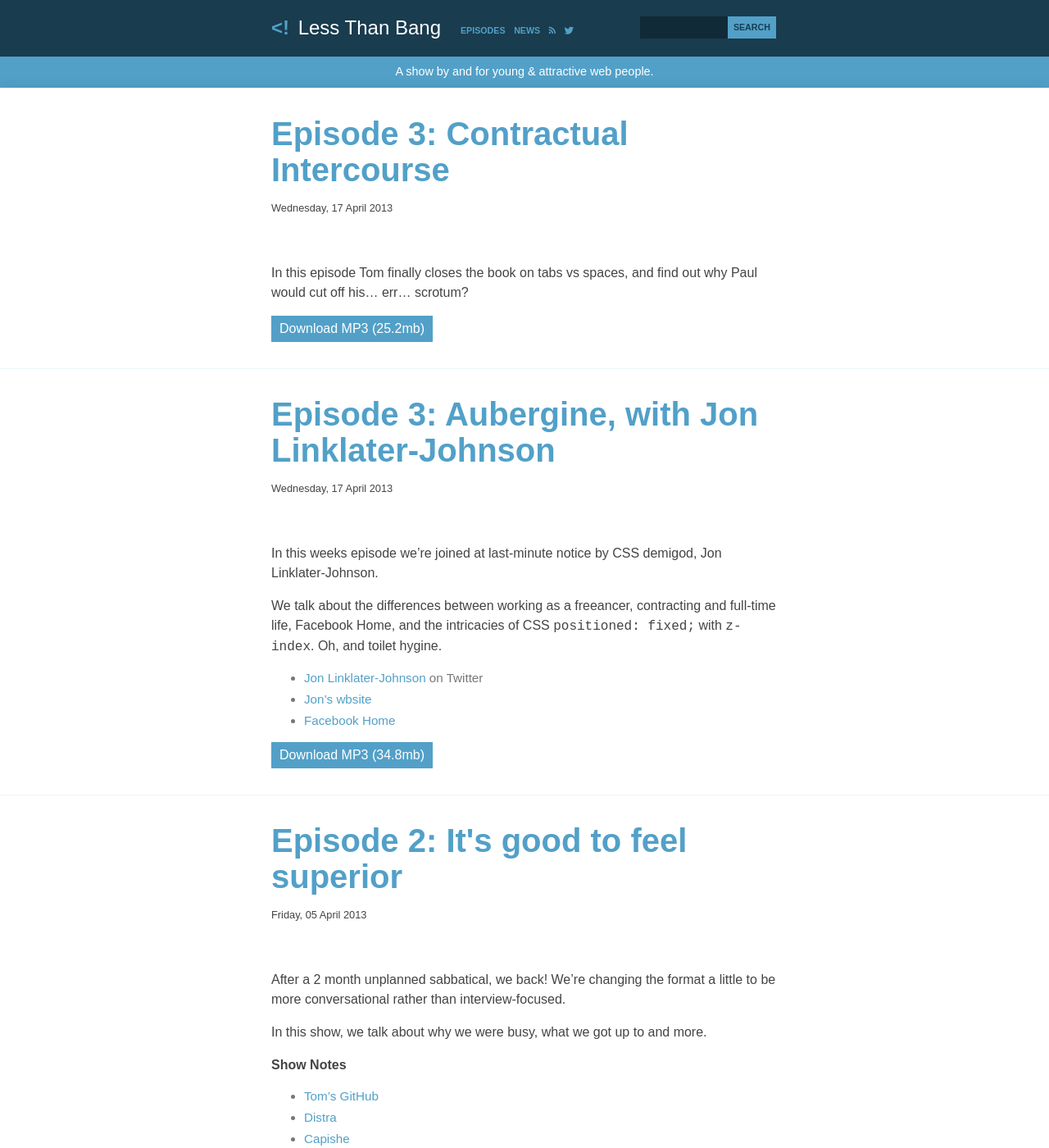
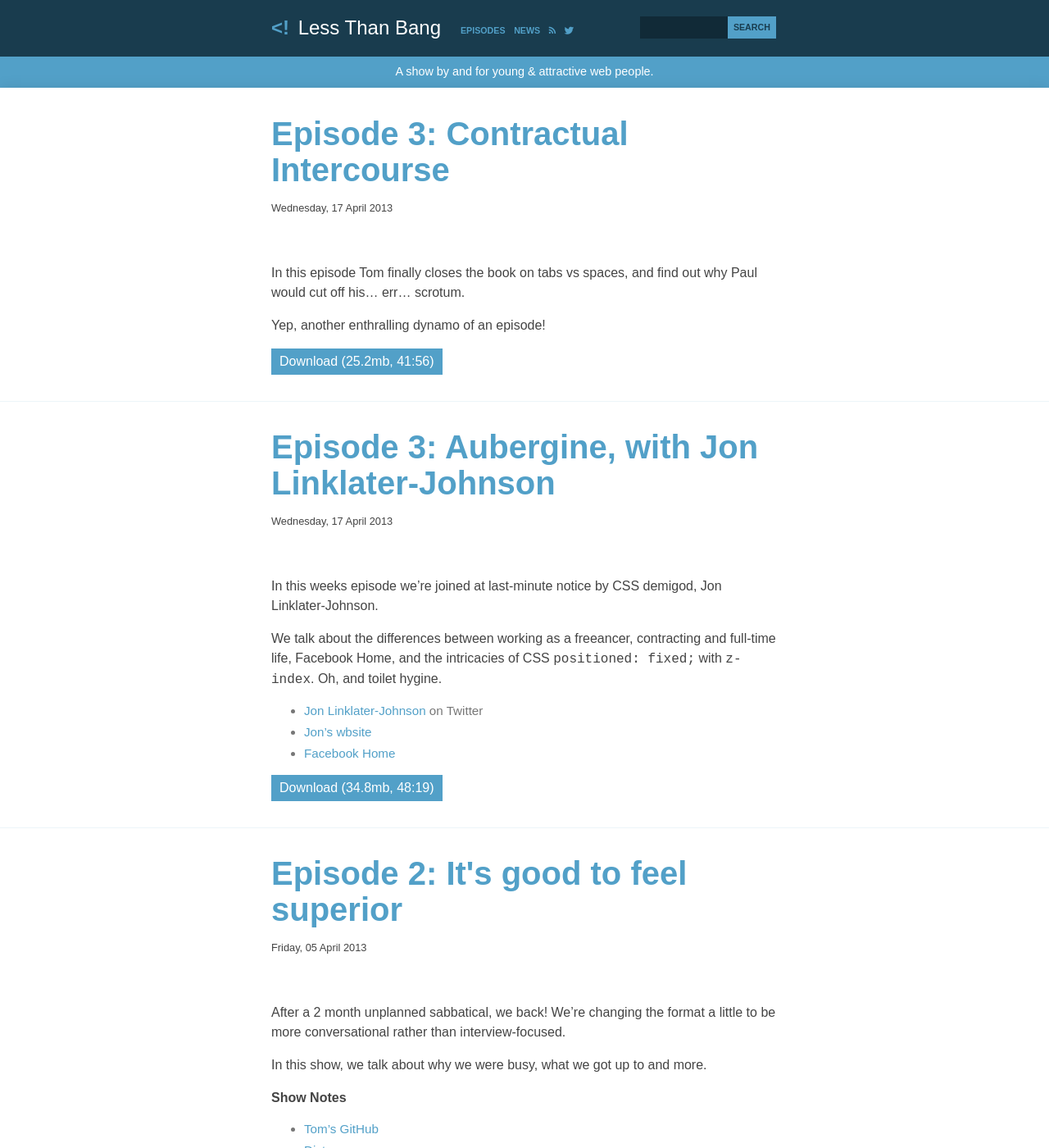
Before and after one commit to phuu/lessthanbang, a Jekyll site: the page built from index.html, in a window 1280 px wide and 1400 px high. Shown: the whole window at 82% size. Built offline with Jekyll 4.4.1, drawn with Linux system fonts in a browser that asks for light colours; Markdown is read by kramdown in place of the engine named in the settings; some of the changed text lies outside the part shown.

Commit message:
Copy tweaks.

```diff
--- a/_layouts/post.html
+++ b/_layouts/post.html
@@ -16,7 +16,7 @@ layout: default
       {% if page.mp3_src %}
         <p>
           <a href="{{ page.mp3_src }}" download="{{ page.title }}.mp3" class="btn">
-            Download mp3 ({{ page.mp3_size }}) - {{ page.mp3_length | replace: '.', ':' }}
+            Download ({{ page.mp3_size }}, {{ page.mp3_length | replace: '.', ':' }})
           </a>
         </p>
       {% endif %}
--- a/_posts/2013-04-17-4.md
+++ b/_posts/2013-04-17-4.md
@@ -8,4 +8,6 @@ mp3_length: 41.56
 itunes_tags: contracts, web, workflow, tools, sublime, code, css, html
 ---
 
-In this episode Tom finally closes the book on tabs vs spaces, and find out why Paul would cut off his&hellip; err&hellip; scrotum?
+In this episode Tom finally closes the book on tabs vs spaces, and find out why Paul would cut off his&hellip; err&hellip; scrotum.
+
+Yep, another enthralling dynamo of an episode!
--- a/index.html
+++ b/index.html
@@ -15,7 +15,13 @@ layout: default
     <section class="main">
       <div class="inner">
         {{ post.content }}
-        {% if post.mp3_src %}<p><a href="{{ post.mp3_src }}" download="{{ post.title }}.mp3" class="btn">Download MP3{% if post.mp3_src %} ({{ post.mp3_size }}){% endif %}</a></p>{% endif %}
+        {% if post.mp3_src %}
+          <p>
+            <a href="{{ post.mp3_src }}" download="{{ post.title }}.mp3" class="btn">
+              Download ({{ post.mp3_size }}, {{ post.mp3_length | replace: '.', ':' }})
+            </a>
+          </p>
+        {% endif %}
       </div>
     </section>
   </article>
```
Also changed, not shown: _posts/2013-01-24-1.md (+1 -0 lines).
